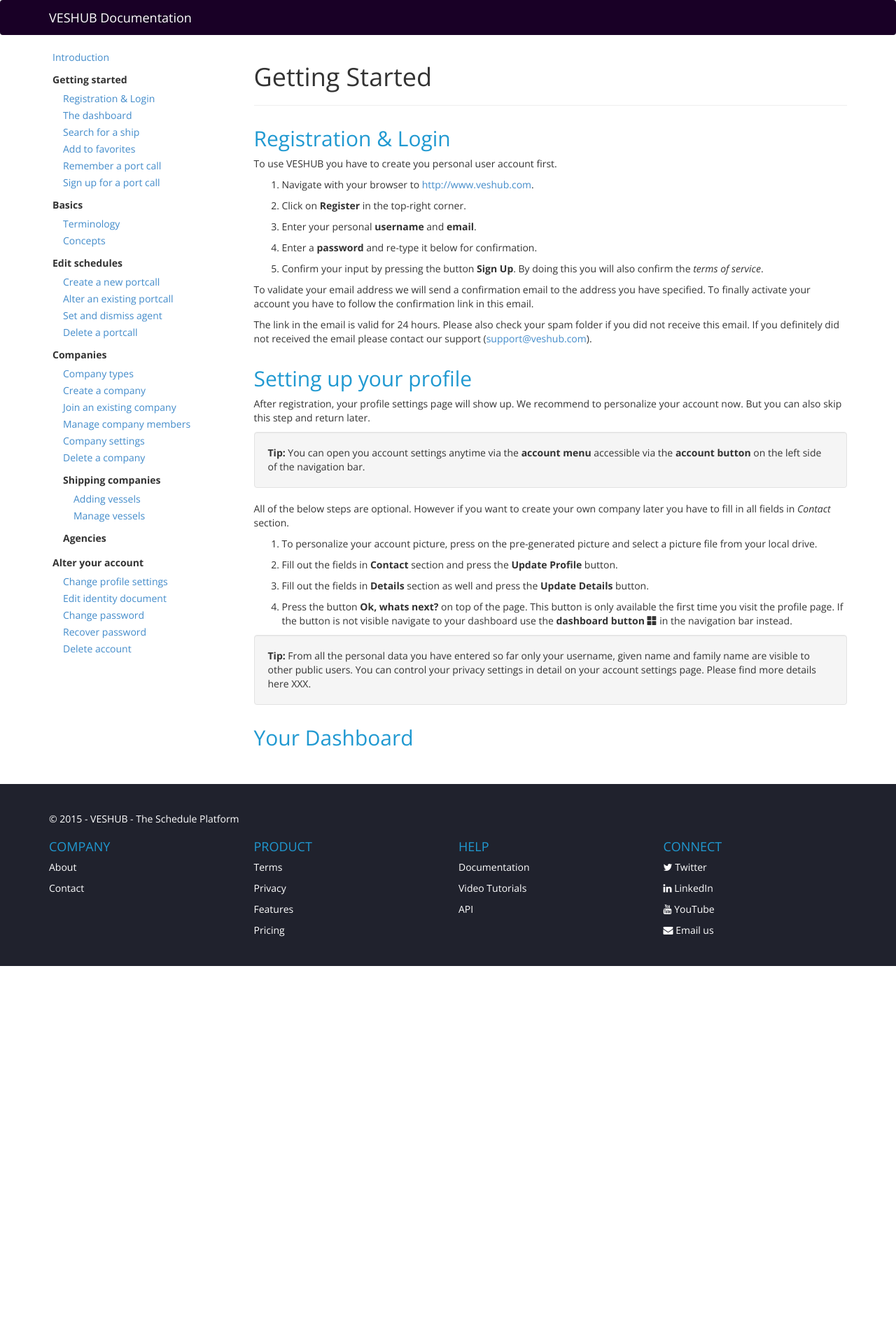
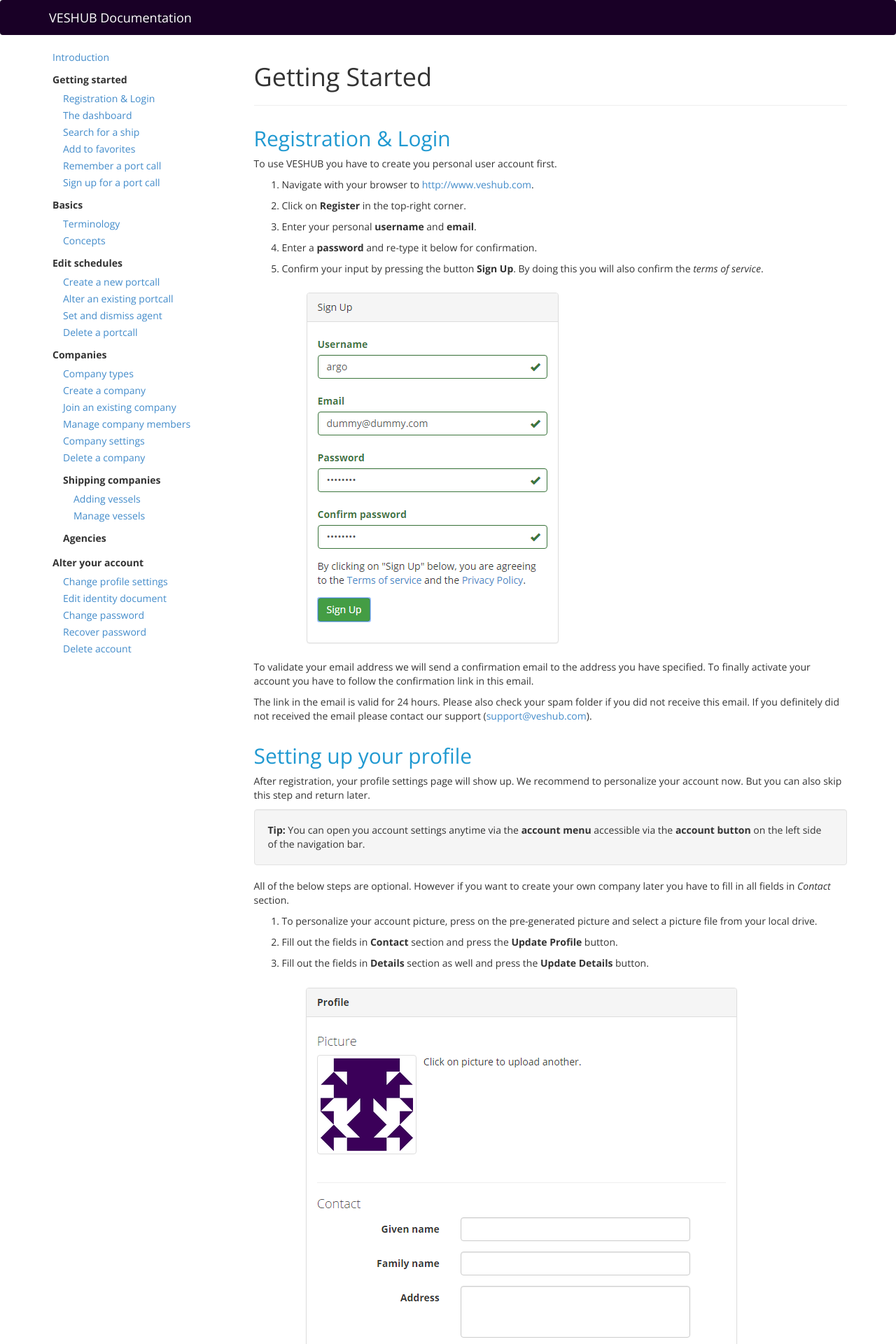
Before and after one commit to argonavis80/argonavis80.github.io, a Jekyll site: the page built from getting-started/index.md, in a window 1280 px wide. Shown: the top 1920 px of the page at 70% size. Built offline with Jekyll 4.4.1, drawn with Linux system fonts in a browser that asks for light colours; nearby versions of some CDN libraries; library files that are not in the unit come from our copies; before the commit the page ends 1380 px from its top, so only the background shows below that.

Commit message:
Added pictures for registration and profile editing.

```diff
--- a/css/Site.css
+++ b/css/Site.css
@@ -58,6 +58,7 @@ body {
 .document img {
     margin-top: 10px;
     margin-bottom: 10px;
+    margin-left: 30px
 }
 
 .document li {
--- a/getting-started/index.md
+++ b/getting-started/index.md
@@ -12,6 +12,8 @@ To use VESHUB you have to create you personal user account first.
 1. Enter your personal **username** and **email**.
 1. Enter a **password** and re-type it below for confirmation.
 1. Confirm your input by pressing the button **Sign Up**. By doing this you will also confirm the *terms of service*.
+
+	![Register](/getting-started/images/register.png)
 
 To validate your email address we will send a confirmation email to the address you have specified. To finally activate your account you have to follow the confirmation link in this email.
 
@@ -29,6 +31,9 @@ All of the below steps are optional. However if you want to create your own comp
 1. To personalize your account picture, press on the pre-generated picture and select a picture file from your local drive.
 2. Fill out the fields in **Contact** section and press the **Update Profile** button.
 3. Fill out the fields in **Details** section as well and press the **Update Details** button.
+
+	![Register](/getting-started/images/edit-profile.png)
+
 4. Press the button **Ok, whats next?** on top of the page. This button is only available the first time you visit the profile page. If the button is not visible navigate to your dashboard use the **dashboard button** <span class="glyphicon glyphicon-th-large"></span> in the navigation bar instead.
 
 **Tip:** From all the personal data you have entered so far only your username, given name and family name are visible to other public users. You can control your privacy settings in detail on your account settings page. Please find more details here XXX.
```
Also changed, not shown: getting-started/images/edit-profile.png (added), getting-started/images/register.png (added).
